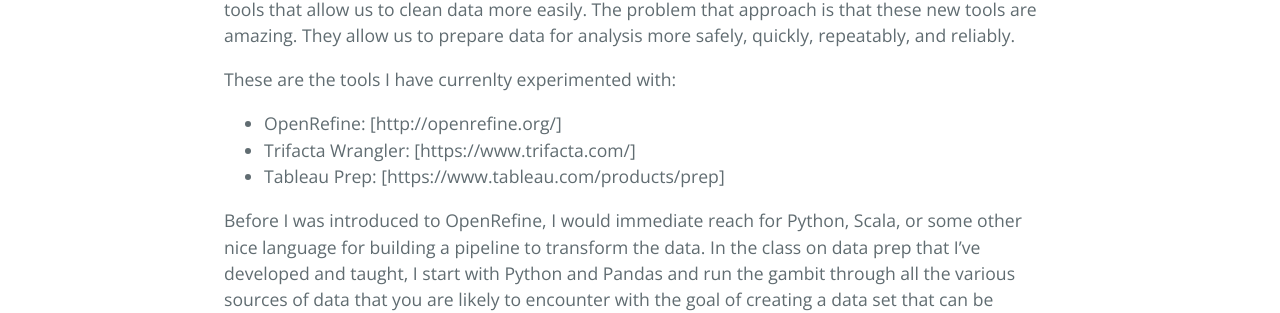
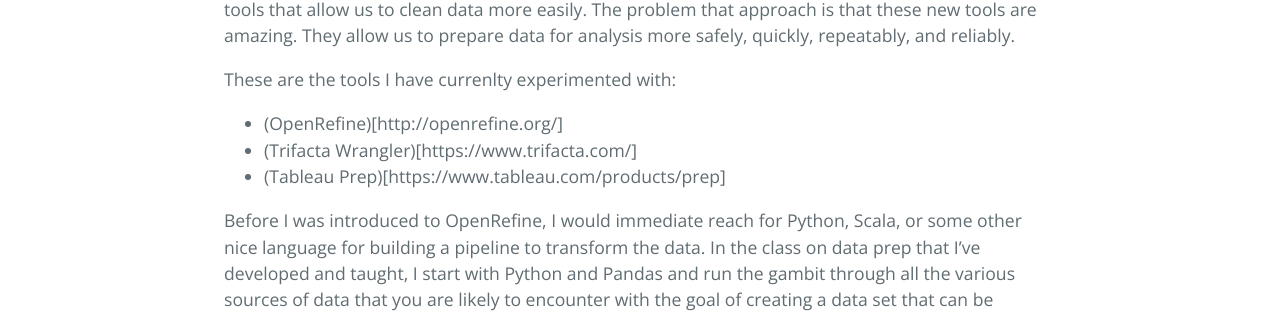
Before and after one commit to donalus/donalus.github.io, a Jekyll site: the page built from _posts/2018-05-02-wealth-of-data-cleaning-tools.markdown, in a window 1280 px wide. Shown: the part 315-628 px from the top of the page. Built offline with Jekyll 4.4.1, drawn with Linux system fonts in a browser that asks for light colours.

```diff
--- a/_posts/2018-05-02-wealth-of-data-cleaning-tools.markdown
+++ b/_posts/2018-05-02-wealth-of-data-cleaning-tools.markdown
@@ -11,9 +11,9 @@ that these new tools are amazing. They allow us to prepare data for analysis mor
 quickly, repeatably, and reliably.
 
 These are the tools I have currenlty experimented with:
-* OpenRefine: [http://openrefine.org/]
-* Trifacta Wrangler: [https://www.trifacta.com/]
-* Tableau Prep: [https://www.tableau.com/products/prep]
+* (OpenRefine)[http://openrefine.org/]
+* (Trifacta Wrangler)[https://www.trifacta.com/]
+* (Tableau Prep)[https://www.tableau.com/products/prep]
 
 Before I was introduced to OpenRefine, I would immediate reach for Python, Scala, or
 some other nice language for building a pipeline to transform the data. In the class
```
